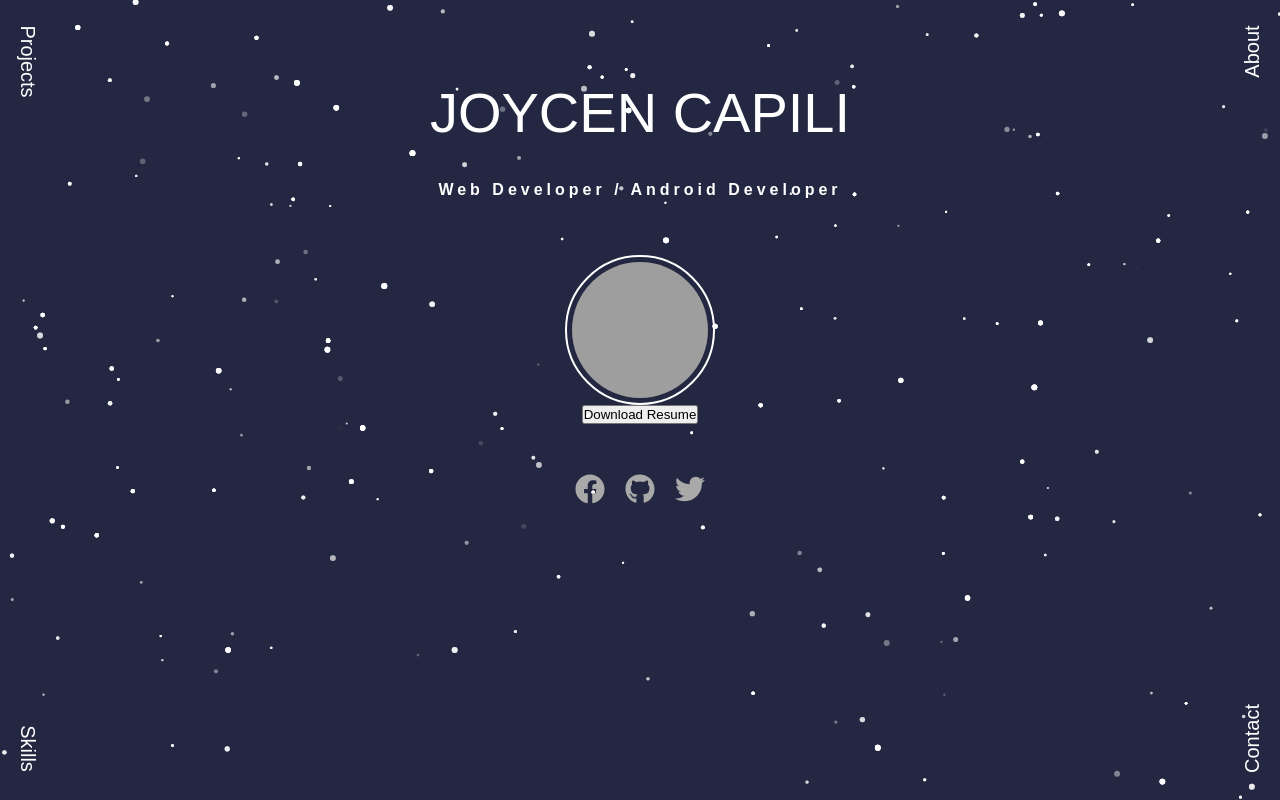
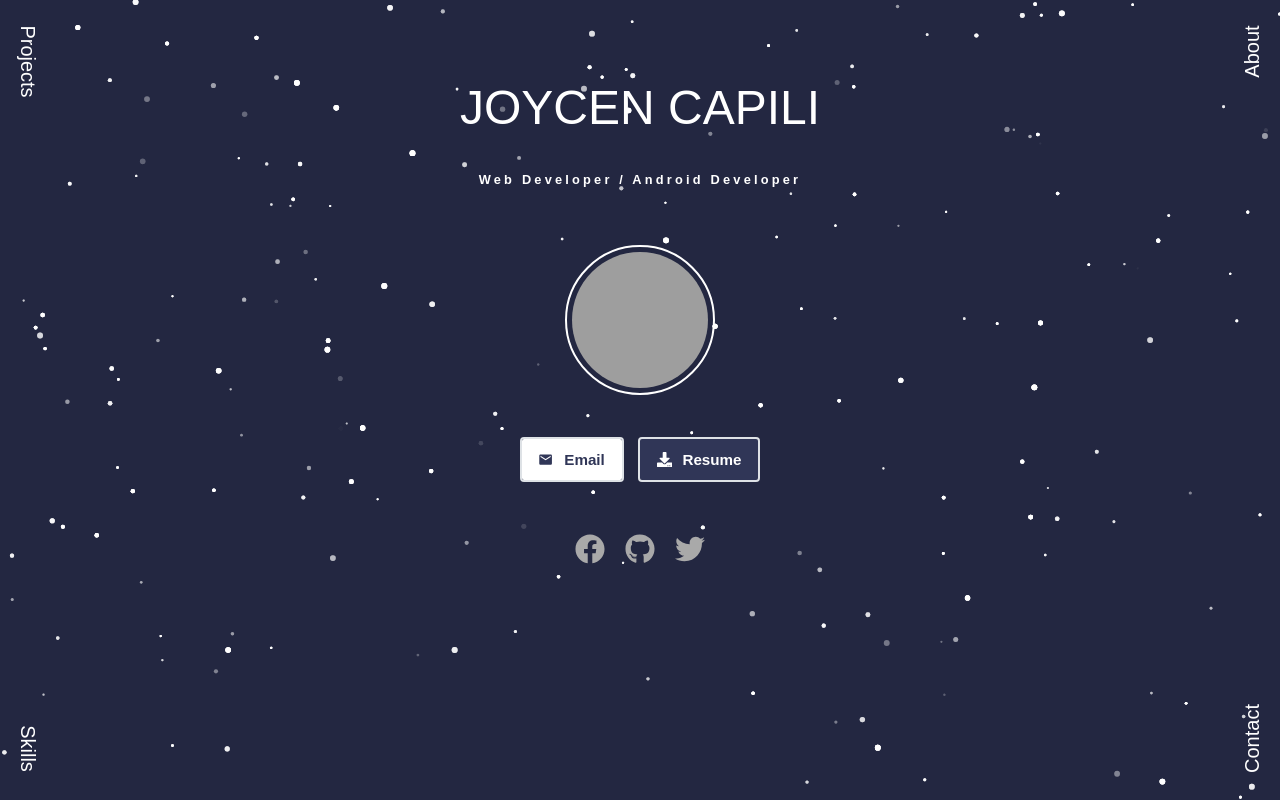
Before and after one commit to joycendc/Joycen, a React (Create React App) app: page / in a window 1280 px wide. Built offline with nearby package versions, Linux system fonts and the light colour scheme; grey boxes are pictures that could not be loaded; a web font is replaced by a local one.

Commit message:
Fix Home

```diff
--- a/src/pages/Contact/Contact.jsx
+++ b/src/pages/Contact/Contact.jsx
@@ -19,7 +19,6 @@ const Contact = () => {
       transition={{ duration: 0.2 }}
     >
       <div className="contactWrapper">
-        <h1 className="title">Contact Info</h1>
         <div class="inner">
           <div class="inputs">
             <form>
@@ -31,6 +30,7 @@ const Contact = () => {
           </div>
           <div class="contact-info">
             <div class="top-detail">
+              <h1 className="title">Contact Info</h1>
               <h1>Let’s talk how i can help you!</h1>
               <p>
                 If you like to work with me then drop a message using the
--- a/src/pages/Contact/contact.scss
+++ b/src/pages/Contact/contact.scss
@@ -3,12 +3,13 @@
   width: 100vw;
   display: flex;
   align-items: center;
+  justify-content: center;
   flex-direction: column;
   margin-left: 20px;
 
   .title {
-    margin: 35px;
-    font-size: clamp(2rem, 4rem, 6rem);
+    margin-bottom: 35px;
+    font-size: 4rem;
     width: 90%;
     z-index: 90;
   }
@@ -109,13 +110,11 @@
 
 @media only screen and (min-width: 550px) and (max-width: 1089px) {
   .contactWrapper {
-    .title {
-      width: 60%;
-    }
     .inner {
       width: 70%;
       flex-direction: column-reverse;
       margin: 0;
+      margin-top: 4rem;
 
       .inputs {
         width: 100%;
@@ -131,13 +130,11 @@
 
 @media only screen and (max-width: 549px) {
   .contactWrapper {
-    .title {
-      width: 80%;
-    }
     .inner {
       width: 80%;
       flex-direction: column-reverse;
       margin: 0;
+      margin-top: 4rem;
 
       .inputs {
         width: 95%;
--- a/src/pages/Home/Home.jsx
+++ b/src/pages/Home/Home.jsx
@@ -2,8 +2,9 @@ import React, { useEffect } from "react";
 import { Link } from "react-router-dom";
 import "./home.scss";
 import { seo } from "../../helpers";
-import { FaFacebook, FaTwitter, FaGithub } from "react-icons/fa";
+import { FaFacebook, FaTwitter, FaGithub, FaDownload } from "react-icons/fa";
 import { motion } from "framer-motion";
+import { MdEmail } from "react-icons/md";
 
 const Home = () => {
   useEffect(() => {
@@ -30,7 +31,17 @@ const Home = () => {
             alt="joycen"
           />
           <div className="cta">
-            <button>Download Resume</button>
+            <Link to="/contact" className="email">
+              {<MdEmail />} Email
+            </Link>
+            <Link
+              className="resume"
+              to="/files/JoycenCapili-Resume.pdf"
+              target="_blank"
+              download
+            >
+              {<FaDownload />} Resume
+            </Link>
           </div>
           <div className="socialIcons">
             <div className="socialLink">
--- a/src/pages/Home/home.scss
+++ b/src/pages/Home/home.scss
@@ -11,14 +11,14 @@
 
     .name {
       text-align: center;
-      font-size: clamp(1.5rem, 3.5rem, 4rem);
+      font-size: 3rem;
       padding: 30px 0;
       z-index: 90;
     }
     .desc {
       text-align: center;
       line-height: 30px;
-      font-size: clamp(0.9rem, 1rem, 1.2rem);
+      font-size: 0.8rem;
       font-weight: bold;
       letter-spacing: 0.25em;
       z-index: 90;
@@ -34,9 +34,54 @@
       z-index: 99;
       z-index: 90;
     }
+
+    .cta {
+      display: flex;
+      gap: 0.9rem;
+      margin-top: 2rem;
+      z-index: 99;
+      font-size: 0.95rem;
+
+      .email {
+        text-decoration: none;
+        display: flex;
+        align-items: center;
+        justify-content: center;
+        padding: 0.8em 1.1em;
+
+        font-weight: bolder;
+        color: #303657;
+        background-color: #fff;
+        background-clip: padding-box;
+        border: 2px solid #dee2e6;
+        appearance: none;
+        border-radius: 0.25rem;
+        margin: 10px 0;
+        cursor: pointer;
+        gap: 0.7em;
+      }
+      .resume {
+        text-decoration: none;
+        display: flex;
+        align-items: center;
+        justify-content: center;
+        padding: 0.8em 1.1em;
+
+        font-weight: bolder;
+        color: #fff;
+        background-color: #303657;
+        background-clip: padding-box;
+        border: 2px solid #dee2e6;
+        appearance: none;
+        border-radius: 0.25rem;
+        margin: 10px 0;
+        cursor: pointer;
+        gap: 0.7em;
+      }
+    }
     .socialIcons {
       z-index: 99;
-      margin: 40px 0;
+      margin: 2rem 0;
       margin-bottom: 0;
 
       .icon {
--- a/src/pages/Projects/projects.scss
+++ b/src/pages/Projects/projects.scss
@@ -34,6 +34,13 @@
 
 @media only screen and (max-width: 549px) {
   .projectWrapper {
-    padding: 2rem 1rem 0 1rem;
+    gap: 1rem;
+    .projItem {
+      width: 24rem;
+      height: 14rem;
+
+      div {
+      }
+    }
   }
 }
```
